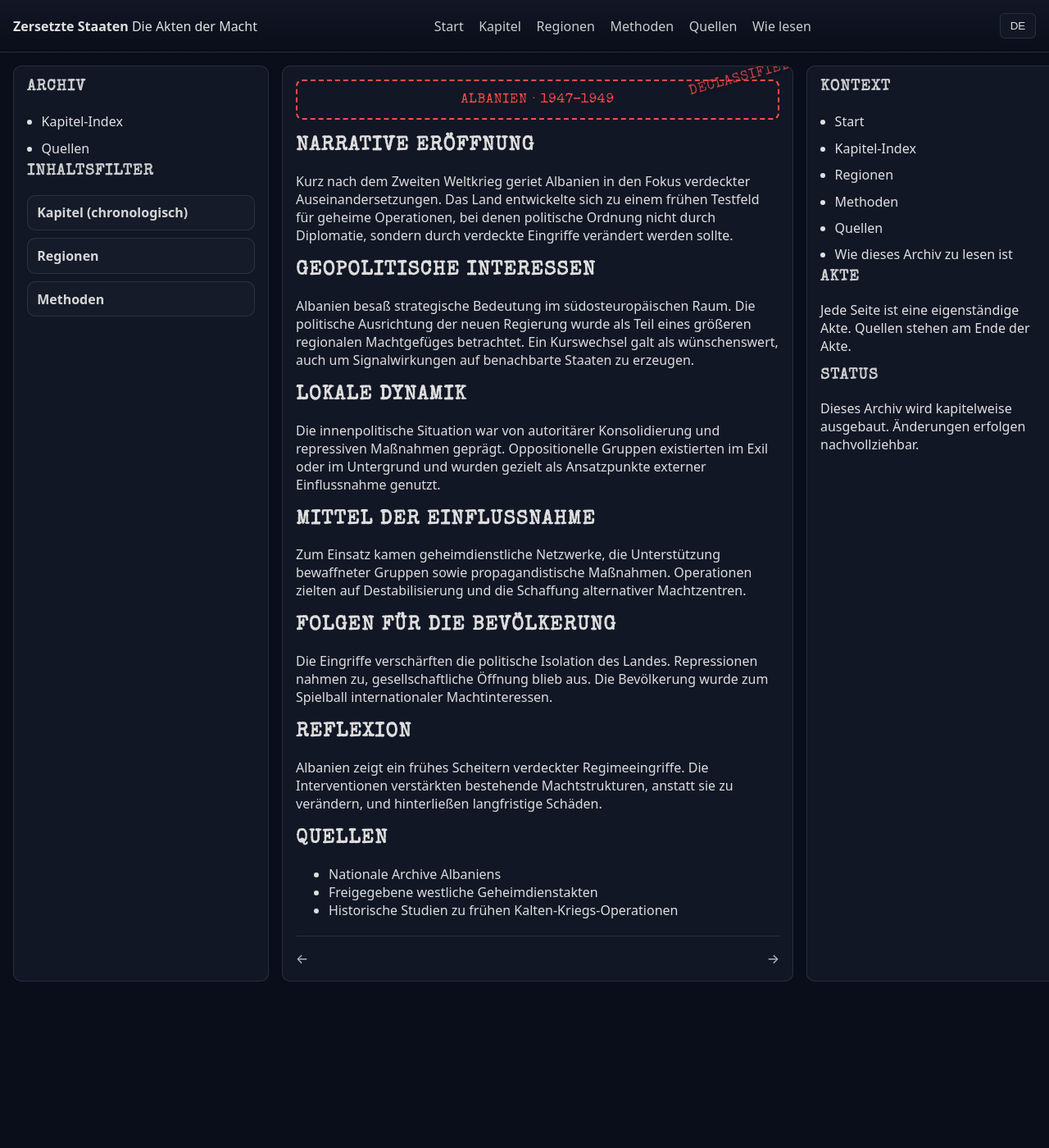
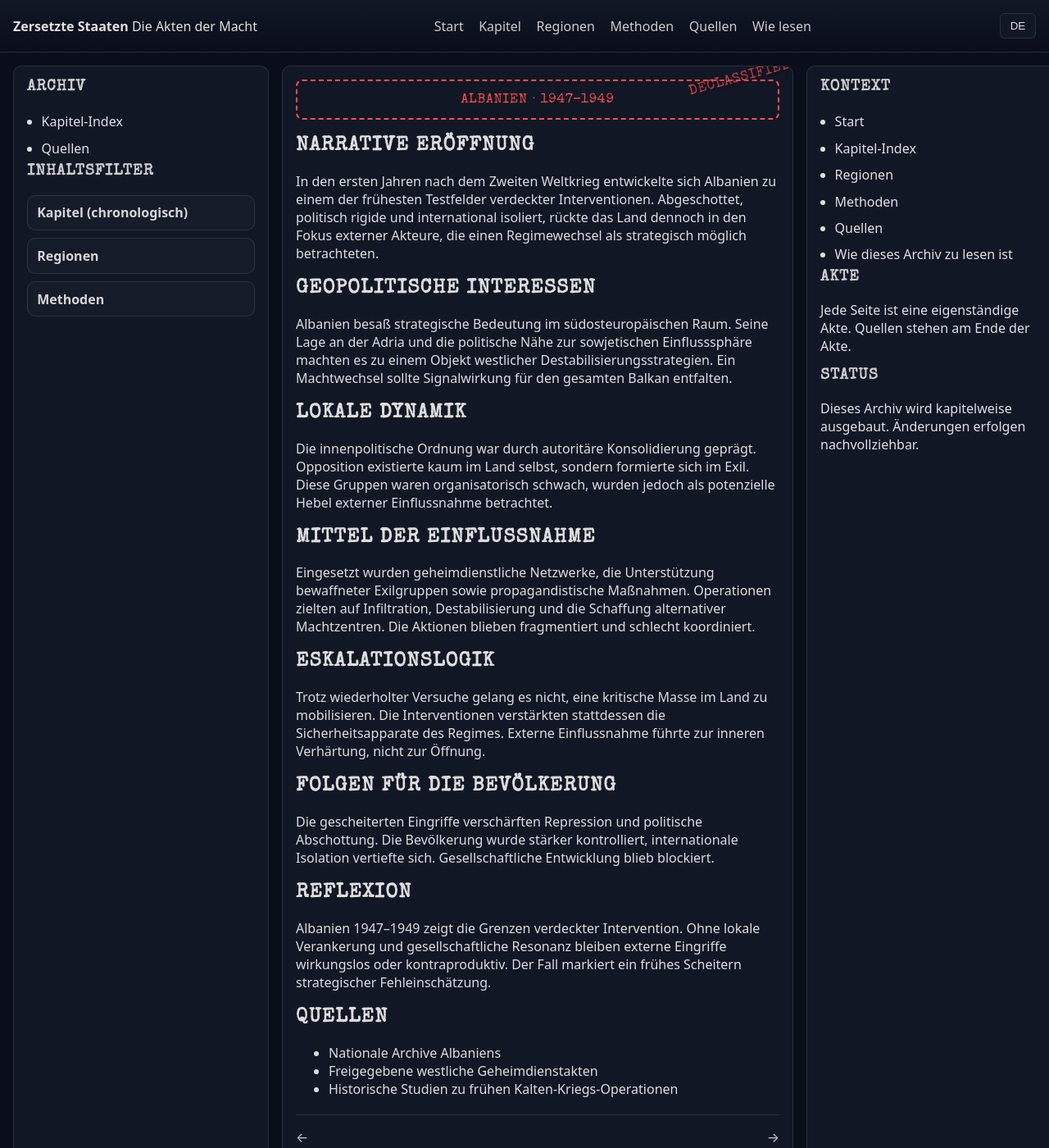
Before and after one commit to bozart-army/zersetzte-staaten-site, a Jekyll site: the page built from de/kapitel/Kapitel-08-Albanien-1947-1949.md, in a window 1280 px wide and 1400 px high. Shown: the whole window at 82% size. Built offline with Jekyll 4.4.1, drawn with Linux system fonts in a browser that asks for light colours; our own code applies the rules of GitHub Pages for plain Markdown files.

Commit message:
Update Kapitel-08-Albanien-1947-1949.md

```diff
--- a/de/kapitel/Kapitel-08-Albanien-1947-1949.md
+++ b/de/kapitel/Kapitel-08-Albanien-1947-1949.md
@@ -10,39 +10,54 @@ methoden: [Geheimdienstnetzwerke, Paramilitärische Operationen, Propaganda]
 <div class="aktenkopf">Albanien · 1947–1949</div>
 
 ## Narrative Eröffnung
-Kurz nach dem Zweiten Weltkrieg geriet Albanien in den Fokus verdeckter
-Auseinandersetzungen. Das Land entwickelte sich zu einem frühen Testfeld
-für geheime Operationen, bei denen politische Ordnung nicht durch
-Diplomatie, sondern durch verdeckte Eingriffe verändert werden sollte.
+In den ersten Jahren nach dem Zweiten Weltkrieg entwickelte sich Albanien
+zu einem der frühesten Testfelder verdeckter Interventionen.
+Abgeschottet, politisch rigide und international isoliert,
+rückte das Land dennoch in den Fokus externer Akteure,
+die einen Regimewechsel als strategisch möglich betrachteten.
 
 ## Geopolitische Interessen
 Albanien besaß strategische Bedeutung im südosteuropäischen Raum.
-Die politische Ausrichtung der neuen Regierung wurde als Teil eines
-größeren regionalen Machtgefüges betrachtet.
-Ein Kurswechsel galt als wünschenswert, auch um Signalwirkungen
-auf benachbarte Staaten zu erzeugen.
+Seine Lage an der Adria und die politische Nähe zur sowjetischen Einflusssphäre
+machten es zu einem Objekt westlicher Destabilisierungsstrategien.
+Ein Machtwechsel sollte Signalwirkung für den gesamten Balkan entfalten.
 
 ## Lokale Dynamik
-Die innenpolitische Situation war von autoritärer Konsolidierung
-und repressiven Maßnahmen geprägt.
-Oppositionelle Gruppen existierten im Exil oder im Untergrund
-und wurden gezielt als Ansatzpunkte externer Einflussnahme genutzt.
+Die innenpolitische Ordnung war durch autoritäre Konsolidierung geprägt.
+Opposition existierte kaum im Land selbst,
+sondern formierte sich im Exil.
+Diese Gruppen waren organisatorisch schwach,
+wurden jedoch als potenzielle Hebel externer Einflussnahme betrachtet.
 
 ## Mittel der Einflussnahme
-Zum Einsatz kamen geheimdienstliche Netzwerke, die Unterstützung
-bewaffneter Gruppen sowie propagandistische Maßnahmen.
-Operationen zielten auf Destabilisierung und die Schaffung
-alternativer Machtzentren.
+Eingesetzt wurden geheimdienstliche Netzwerke,
+die Unterstützung bewaffneter Exilgruppen
+sowie propagandistische Maßnahmen.
+Operationen zielten auf Infiltration,
+Destabilisierung und die Schaffung alternativer Machtzentren.
+Die Aktionen blieben fragmentiert und schlecht koordiniert.
+
+## Eskalationslogik
+Trotz wiederholter Versuche gelang es nicht,
+eine kritische Masse im Land zu mobilisieren.
+Die Interventionen verstärkten stattdessen
+die Sicherheitsapparate des Regimes.
+Externe Einflussnahme führte zur inneren Verhärtung,
+nicht zur Öffnung.
 
 ## Folgen für die Bevölkerung
-Die Eingriffe verschärften die politische Isolation des Landes.
-Repressionen nahmen zu, gesellschaftliche Öffnung blieb aus.
-Die Bevölkerung wurde zum Spielball internationaler Machtinteressen.
+Die gescheiterten Eingriffe verschärften Repression
+und politische Abschottung.
+Die Bevölkerung wurde stärker kontrolliert,
+internationale Isolation vertiefte sich.
+Gesellschaftliche Entwicklung blieb blockiert.
 
 ## Reflexion
-Albanien zeigt ein frühes Scheitern verdeckter Regimeeingriffe.
-Die Interventionen verstärkten bestehende Machtstrukturen,
-anstatt sie zu verändern, und hinterließen langfristige Schäden.
+Albanien 1947–1949 zeigt die Grenzen verdeckter Intervention.
+Ohne lokale Verankerung und gesellschaftliche Resonanz
+bleiben externe Eingriffe wirkungslos
+oder kontraproduktiv.
+Der Fall markiert ein frühes Scheitern strategischer Fehleinschätzung.
 
 ## Quellen
 - Nationale Archive Albaniens
```
